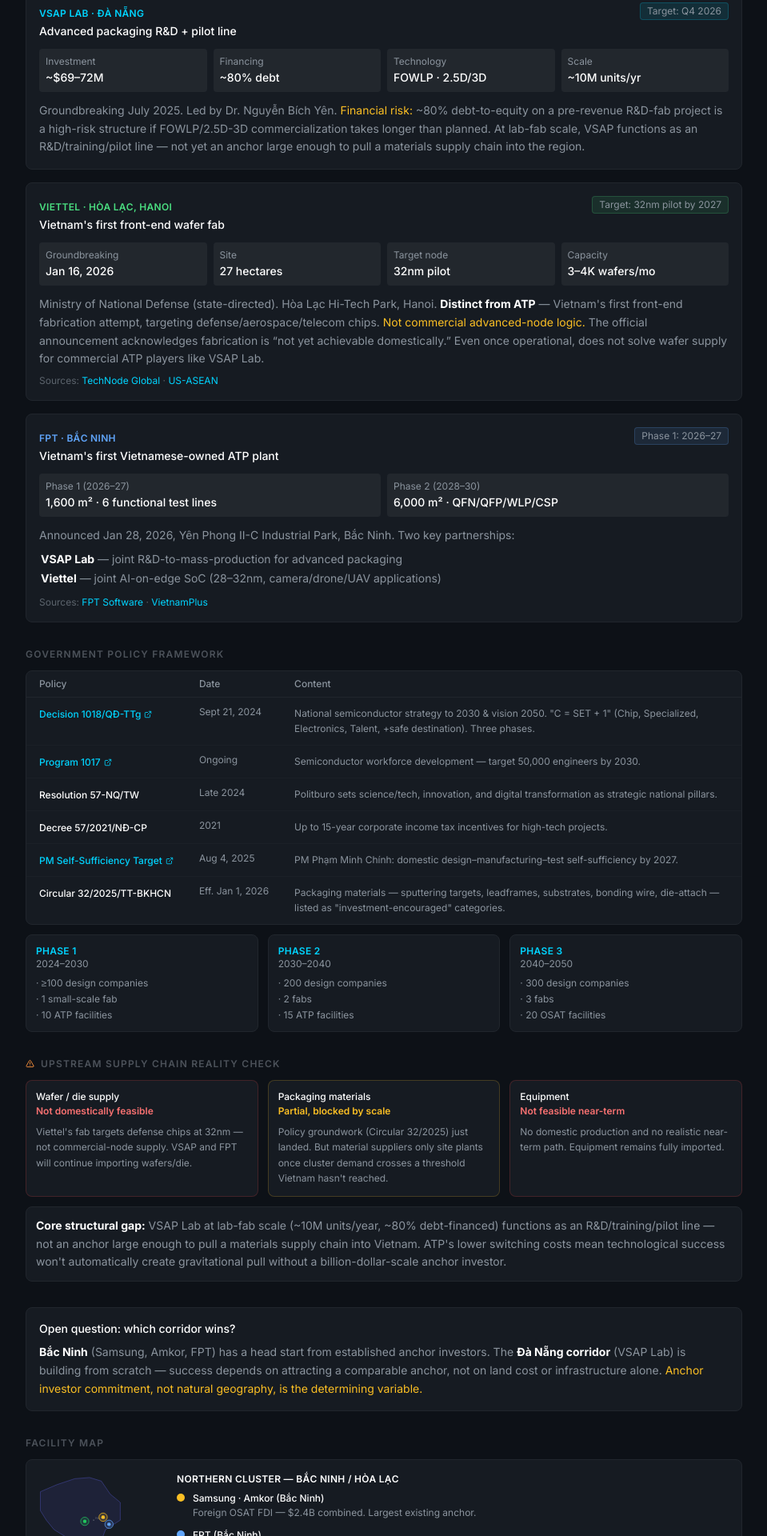
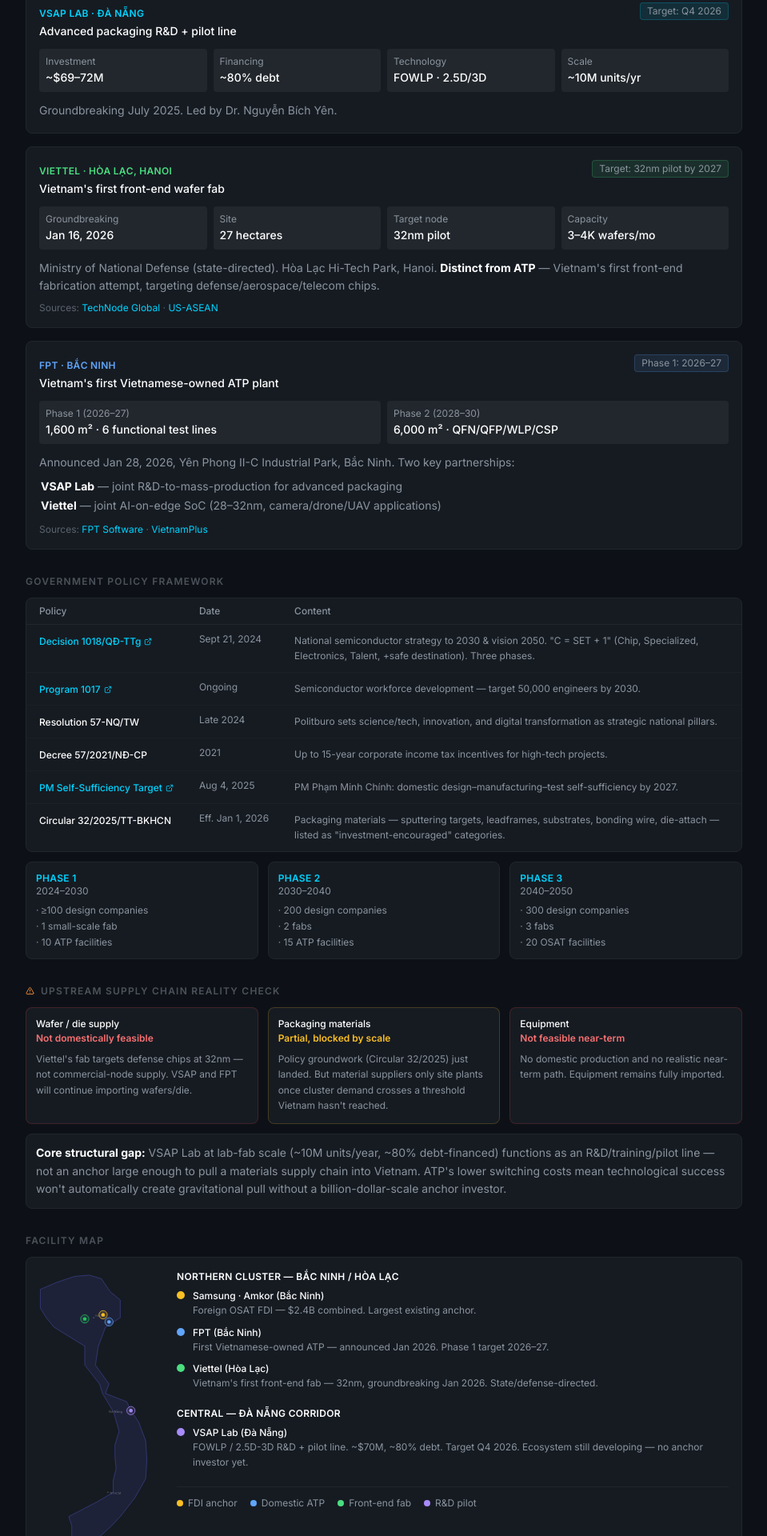
Before and after one commit to njofindhsofhaof/indiumanalytics, a Next.js app: page /vietnam in a window 1280 px wide. Shown: the part 580-2500 px from the top of the page at 80% size, without its empty margins (0-959 px from the left). Built offline with nearby package versions, Linux system fonts and the light colour scheme.

Commit message:
fix: remove financial risk note, Viettel caveat, and corridor section from Vietnam page

```diff
--- a/app/vietnam/page.tsx
+++ b/app/vietnam/page.tsx
@@ -153,12 +153,7 @@ export default function VietnamPage() {
               ))}
             </div>
             <p className="text-muted text-sm leading-relaxed">
-              Groundbreaking July 2025. Led by Dr. Nguyễn Bích Yên.{" "}
-              <span className="text-amber-400">Financial risk:</span> ~80% debt-to-equity on a
-              pre-revenue R&amp;D-fab project is a high-risk structure if FOWLP/2.5D-3D
-              commercialization takes longer than planned. At lab-fab scale, VSAP functions as an
-              R&amp;D/training/pilot line — not yet an anchor large enough to pull a materials
-              supply chain into the region.
+              Groundbreaking July 2025. Led by Dr. Nguyễn Bích Yên.
             </p>
           </div>
 
@@ -193,11 +188,7 @@ export default function VietnamPage() {
             <p className="text-muted text-sm leading-relaxed">
               Ministry of National Defense (state-directed). Hòa Lạc Hi-Tech Park, Hanoi.{" "}
               <strong className="text-white">Distinct from ATP</strong> — Vietnam&apos;s first
-              front-end fabrication attempt, targeting defense/aerospace/telecom chips.{" "}
-              <span className="text-amber-400">Not commercial advanced-node logic.</span> The
-              official announcement acknowledges fabrication is &ldquo;not yet achievable
-              domestically.&rdquo; Even once operational, does not solve wafer supply for commercial
-              ATP players like VSAP Lab.
+              front-end fabrication attempt, targeting defense/aerospace/telecom chips.
             </p>
             <div className="mt-2 text-xs text-muted/60">
               Sources:{" "}
@@ -434,21 +425,6 @@ export default function VietnamPage() {
         </div>
       </div>
 
-      {/* Corridor question */}
-      <div className="bg-surface border border-border rounded-lg p-4 max-w-4xl">
-        <p className="text-white text-sm font-medium mb-2">Open question: which corridor wins?</p>
-        <p className="text-muted text-sm leading-relaxed">
-          <strong className="text-white">Bắc Ninh</strong> (Samsung, Amkor, FPT) has a head start
-          from established anchor investors. The{" "}
-          <strong className="text-white">Đà Nẵng corridor</strong> (VSAP Lab) is building from
-          scratch — success depends on attracting a comparable anchor, not on land cost or
-          infrastructure alone.{" "}
-          <span className="text-amber-400">
-            Anchor investor commitment, not natural geography, is the determining variable.
-          </span>
-        </p>
-      </div>
-
       {/* Facility map */}
       <div>
         <p className="text-xs font-semibold uppercase tracking-widest text-muted/50 mb-3">
```
